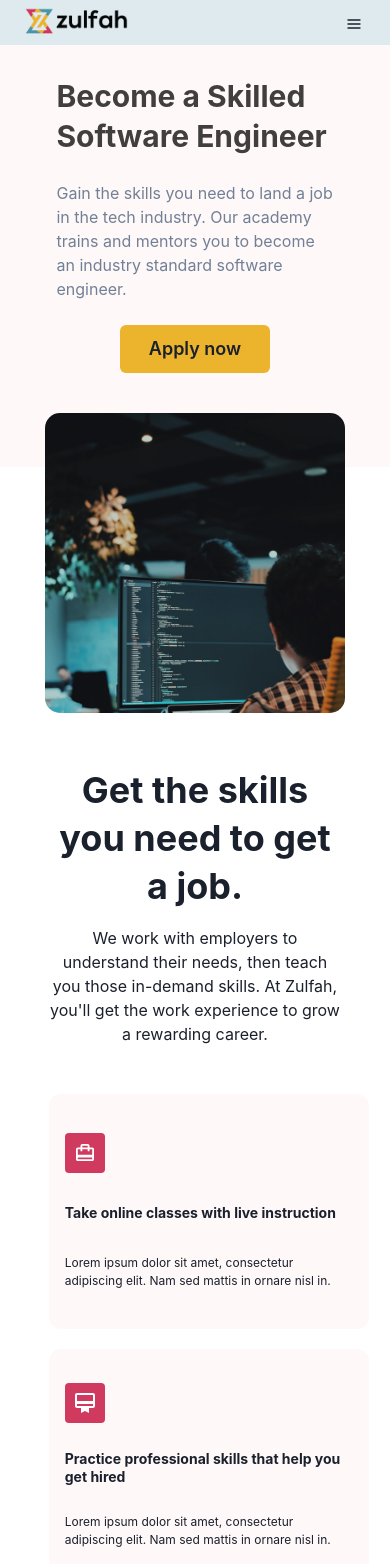
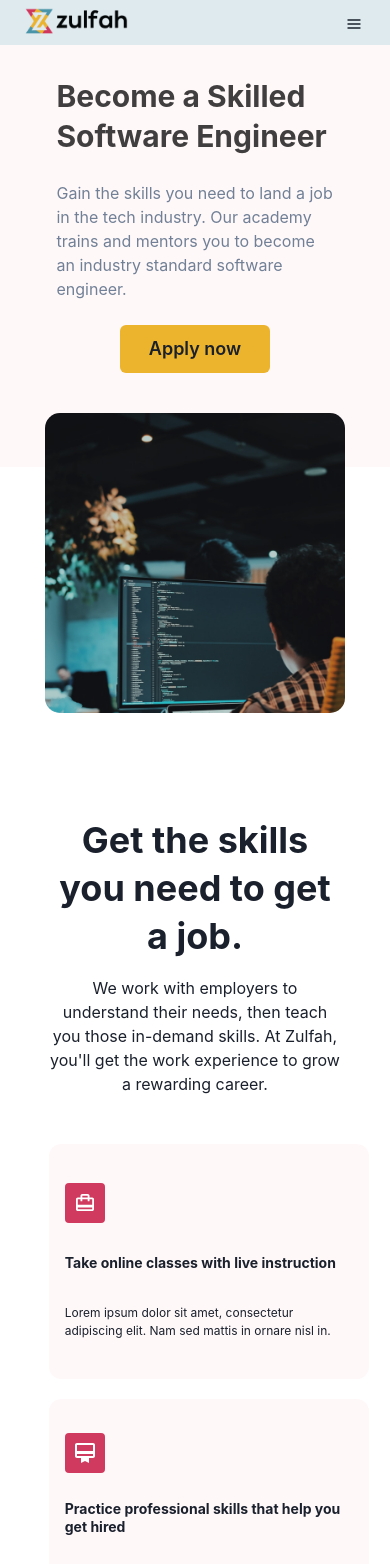
Before and after one commit to AdedejiAdelanwa/zulfah-academy, a React (Create React App) app: page / in a window 390 px wide. Shown: the top 1564 px of the page. Built offline with nearby package versions, Linux system fonts and the light colour scheme.

Commit message:
fix: Margin issues in mobile

```diff
--- a/src/pages/Home.js
+++ b/src/pages/Home.js
@@ -35,7 +35,7 @@ export default function Home() {
   return (
     <Box position={"relative"}>
       <MainNavigation />
-      <Box paddingTop={{ base: "45px", lg: "none" }}>
+      <Box paddingTop={{ base: "45px", lg: "none" }} bg={"white"}>
         <Stack
           pos={"relative"}
           h={{ base: "50vh", lg: "75vh" }}
@@ -154,6 +154,7 @@ export default function Home() {
             spacing={{ base: "15px", lg: "50px" }}
             w={{ base: "75%", lg: "380px" }}
             mb={{ base: "40px", lg: "none" }}
+            mt={{ base: "50px", lg: "none" }}
           >
             <Heading fontSize={"36px"}>
               Get the skills you need to get a job.
@@ -270,6 +271,7 @@ export default function Home() {
           h={{ base: "50vh", lg: "75vh" }}
           direction={{ base: "column", md: "row" }}
           bg={"brand.white"}
+          mb={{ base: "70px", lg: "none" }}
         >
           <Flex p={8} flex={1} alignItems={"center"} justifyContent={"center"}>
             <Stack
@@ -398,7 +400,6 @@ export default function Home() {
                 justifyContent={"space-between"}
                 spacing={{ base: 4, lg: 8 }}
                 maxW={{ base: "95%", lg: "85%" }}
-                h={"480px"}
                 textAlign={{ base: "center", lg: "left" }}
                 color={"white"}
               >
@@ -605,10 +606,10 @@ export default function Home() {
               boxSize={"100px"}
               style={{ clipPath: "polygon(100% 0, 100% 100%,  0 100%)" }}
             ></Box>
-            <Heading w={{ base: "70%", lg: "500px" }}>
+            <Heading w={{ base: "80%", lg: "500px" }}>
               Start your application to become a software engineer
             </Heading>
-            <Text w={{ base: "70%", lg: "600px" }}>
+            <Text w={{ base: "80%", lg: "600px" }}>
               Become a student at Bloom Institute of Technology. The next
               application deadline is: December 10, 2021
             </Text>
```
